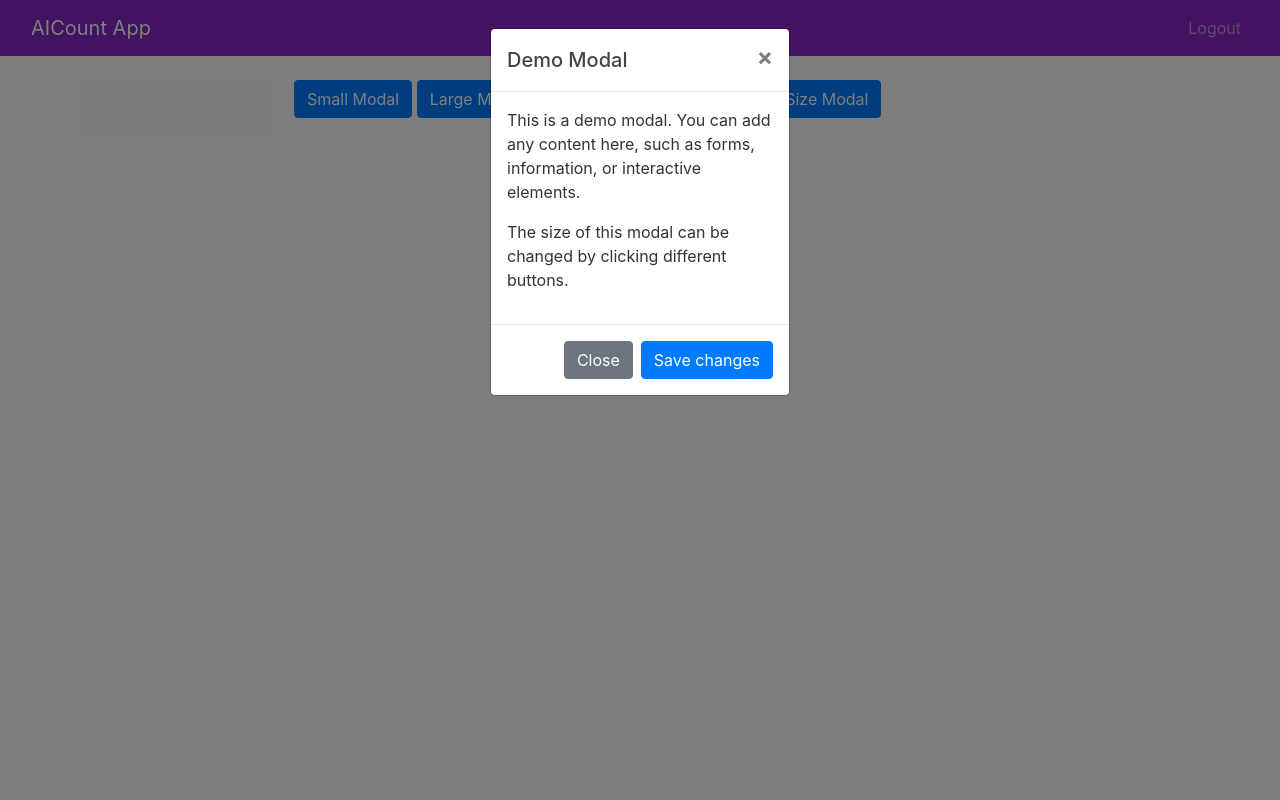
After one commit to 8toz/AIthics, a Flask app: page /employee_dashboard in a window 1280 px wide, after a click on "Small Modal". The commit adds this page. Run offline with Flask 3, Linux system fonts and the light colour scheme; some libraries are stand-ins or nearby versions.

Commit message:
testing modals

```diff
--- a/flaskblog/routes.py
+++ b/flaskblog/routes.py
@@ -21,6 +21,26 @@ def manager_dashboard():
     ]
     return render_template('manager_dashboard.html', title='Manager Dashboard', employees=employees, recent_updates=recent_updates)
 
+@app.route('/employee_dashboard')
+def employee_dashboard():
+    employee = {
+        'name': 'Jane Doe',
+        'position': 'Software Developer',
+        'department': 'IT',
+        'email': 'jane.doe@example.com',
+        'status': 'Active'
+    }
+    recent_updates = [
+        {'author': 'HR Team', 'author_avatar': 'path_to_avatar.jpg', 'date_posted': '2024-07-24', 'content': 'Remember to submit your time sheets by Friday!'},
+        # Add more updates...
+    ]
+    upcoming_tasks = [
+        {'description': 'Complete project proposal', 'due_date': '2024-07-30'},
+        {'description': 'Team meeting', 'due_date': '2024-07-26'},
+        # Add more tasks...
+    ]
+    return render_template('employee_dashboard.html', title='Employee Dashboard', employee=employee, recent_updates=recent_updates, upcoming_tasks=upcoming_tasks)
+
 
 @app.route("/about")
 def about():
@@ -28,7 +48,19 @@ def about():
 
 @app.route("/logout")
 def logout():
-    return render_template('logout.html', title='Logout')
+    return render_template('home.html')
+
+@app.route("/profile")
+def profile():
+    return render_template('profile.html', title='Profile')
+
+@app.route("/tasks")
+def tasks():
+    return render_template('tasks.html', title='Tasks')
+
+@app.route("/performance")
+def performance():
+    return render_template('performance.html', title='Performance')
 
 
 @app.route("/register", methods=['GET', 'POST'])
@@ -47,6 +79,8 @@ def login():
         if form.email.data == 'manager@infosys.com' and form.password.data == '1234':
             flash('Hi boss! How are you feeling today', 'success')
             return redirect(url_for('manager_dashboard'))
+        elif form.email.data == 'employee@infosys.com' and form.password.data == '1234':
+            return redirect(url_for('employee_dashboard'))
         else:
             flash('Login Unsuccessful. Please check username and password', 'danger')
     return render_template('login.html', title='Login', form=form)
--- /dev/null
+++ b/flaskblog/templates/employee_dashboard.html
@@ -0,0 +1,93 @@
+{% extends "layout.html" %}
+
+{% block head %}
+{{ super() }}
+<script src="https://code.jquery.com/jquery-3.6.0.min.js"></script>
+<script src="https://cdn.jsdelivr.net/npm/@popperjs/core@2.11.6/dist/umd/popper.min.js"></script>
+<script src="https://cdn.jsdelivr.net/npm/bootstrap@4.6.0/dist/js/bootstrap.min.js"></script>
+<style>
+    .modal-xl-custom {
+        max-width: 90% !important;
+        width: 90% !important;
+    }
+</style>
+{% endblock head %}
+
+{% block header_content %}
+    <a class="navbar-brand mr-4" href="/">AICount App</a>
+    <div class="navbar-nav ml-auto">
+        <a class="nav-item nav-link" href="{{ url_for('logout') }}">Logout</a>
+    </div>
+{% endblock header_content %}
+
+{% block content %}
+<div class="container-fluid">
+    <div class="row">
+        <!-- Sidebar content (unchanged) -->
+        <nav class="col-md-2 d-md-block bg-light sidebar">
+            <!-- ... (sidebar content remains the same) ... -->
+        </nav>
+
+        <main role="main" class="col-md-10 ml-sm-auto px-4">
+            <!-- ... (previous main content remains the same) ... -->
+
+            <!-- Demo Buttons for Modal -->
+            <div class="mb-3">
+                <button type="button" class="btn btn-primary" data-toggle="modal" data-target="#demoModal" data-size="modal-sm">
+                    Small Modal
+                </button>
+                <button type="button" class="btn btn-primary" data-toggle="modal" data-target="#demoModal" data-size="modal-lg">
+                    Large Modal
+                </button>
+                <button type="button" class="btn btn-primary" data-toggle="modal" data-target="#demoModal" data-size="modal-xl">
+                    Extra Large Modal
+                </button>
+                <button type="button" class="btn btn-primary" data-toggle="modal" data-target="#demoModal" data-size="modal-xl-custom">
+                    Custom Size Modal
+                </button>
+            </div>
+
+            <!-- ... (rest of the main content remains the same) ... -->
+        </main>
+    </div>
+</div>
+
+<!-- Demo Modal -->
+<div class="modal fade" id="demoModal" tabindex="-1" role="dialog" aria-labelledby="demoModalLabel" aria-hidden="true">
+    <div class="modal-dialog" role="document">
+        <div class="modal-content">
+            <div class="modal-header">
+                <h5 class="modal-title" id="demoModalLabel">Demo Modal</h5>
+                <button type="button" class="close" data-dismiss="modal" aria-label="Close">
+                    <span aria-hidden="true">&times;</span>
+                </button>
+            </div>
+            <div class="modal-body">
+                <p>This is a demo modal. You can add any content here, such as forms, information, or interactive elements.</p>
+                <p>The size of this modal can be changed by clicking different buttons.</p>
+            </div>
+            <div class="modal-footer">
+                <button type="button" class="btn btn-secondary" data-dismiss="modal">Close</button>
+                <button type="button" class="btn btn-primary">Save changes</button>
+            </div>
+        </div>
+    </div>
+</div>
+
+{% endblock content %}
+
+{% block scripts %}
+<script>
+    $(document).ready(function() {
+        console.log('Document ready');
+
+        $('#demoModal').on('show.bs.modal', function (event) {
+            var button = $(event.relatedTarget);
+            var size = button.data('size');
+            var modal = $(this);
+            modal.find('.modal-dialog').removeClass('modal-sm modal-lg modal-xl modal-xl-custom').addClass(size);
+            console.log('Modal is about to be shown with size: ' + size);
+        });
+    });
+</script>
+{% endblock scripts %}
--- a/flaskblog/templates/layout.html
+++ b/flaskblog/templates/layout.html
@@ -37,5 +37,6 @@
     <script src="https://code.jquery.com/jquery-3.2.1.slim.min.js" integrity="sha384-KJ3o2DKtIkvYIK3UENzmM7KCkRr/rE9/Qpg6aAZGJwFDMVNA/GpGFF93hXpG5KkN" crossorigin="anonymous"></script>
     <script src="https://cdnjs.cloudflare.com/ajax/libs/popper.js/1.12.9/umd/popper.min.js" integrity="sha384-ApNbgh9B+Y1QKtv3Rn7W3mgPxhU9K/ScQsAP7hUibX39j7fakFPskvXusvfa0b4Q" crossorigin="anonymous"></script>
     <script src="https://maxcdn.bootstrapcdn.com/bootstrap/4.0.0/js/bootstrap.min.js" integrity="sha384-JZR6Spejh4U02d8jOt6vLEHfe/JQGiRRSQQxSfFWpi1MquVdAyjUar5+76PVCmYl" crossorigin="anonymous"></script>
+    {% block scripts %}{% endblock scripts %}
 </body>
 </html>
```
Also changed, not shown: flaskblog/templates/manager_dashboard.html (+5 -26 lines).
